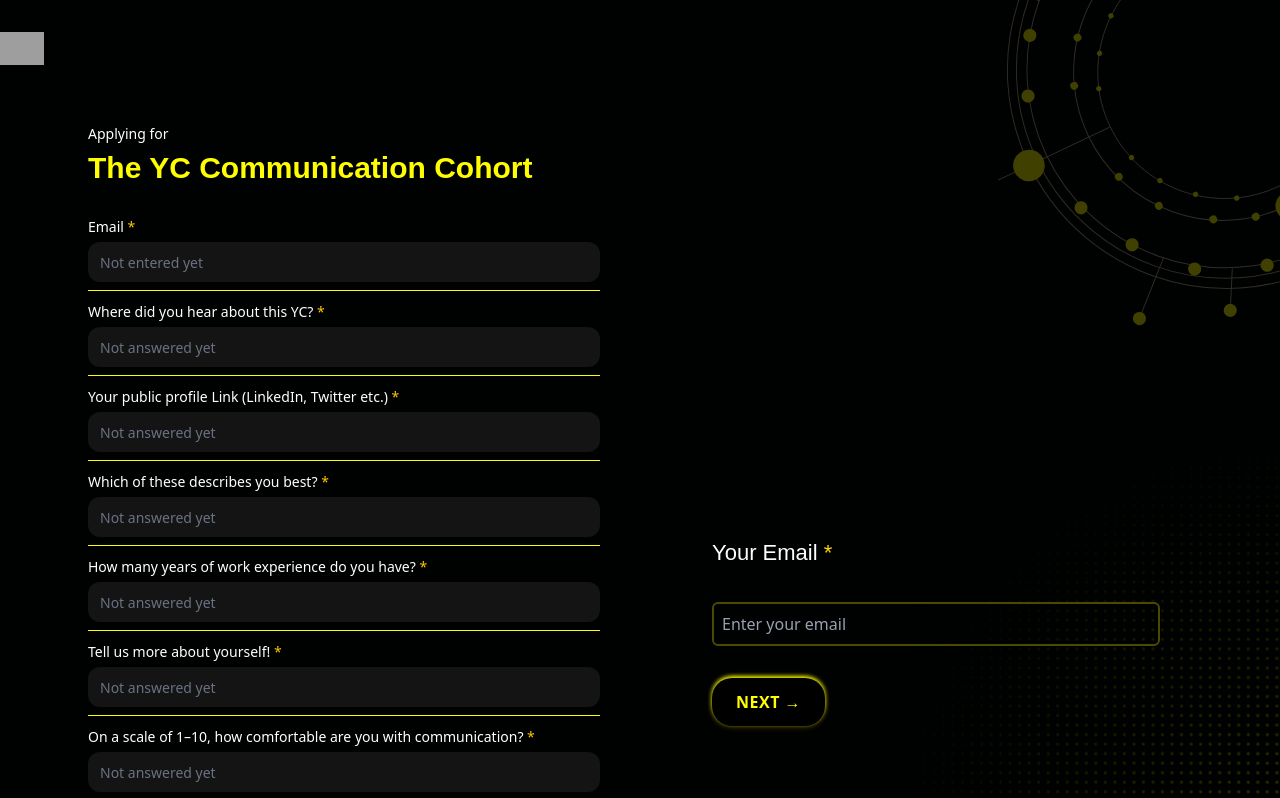
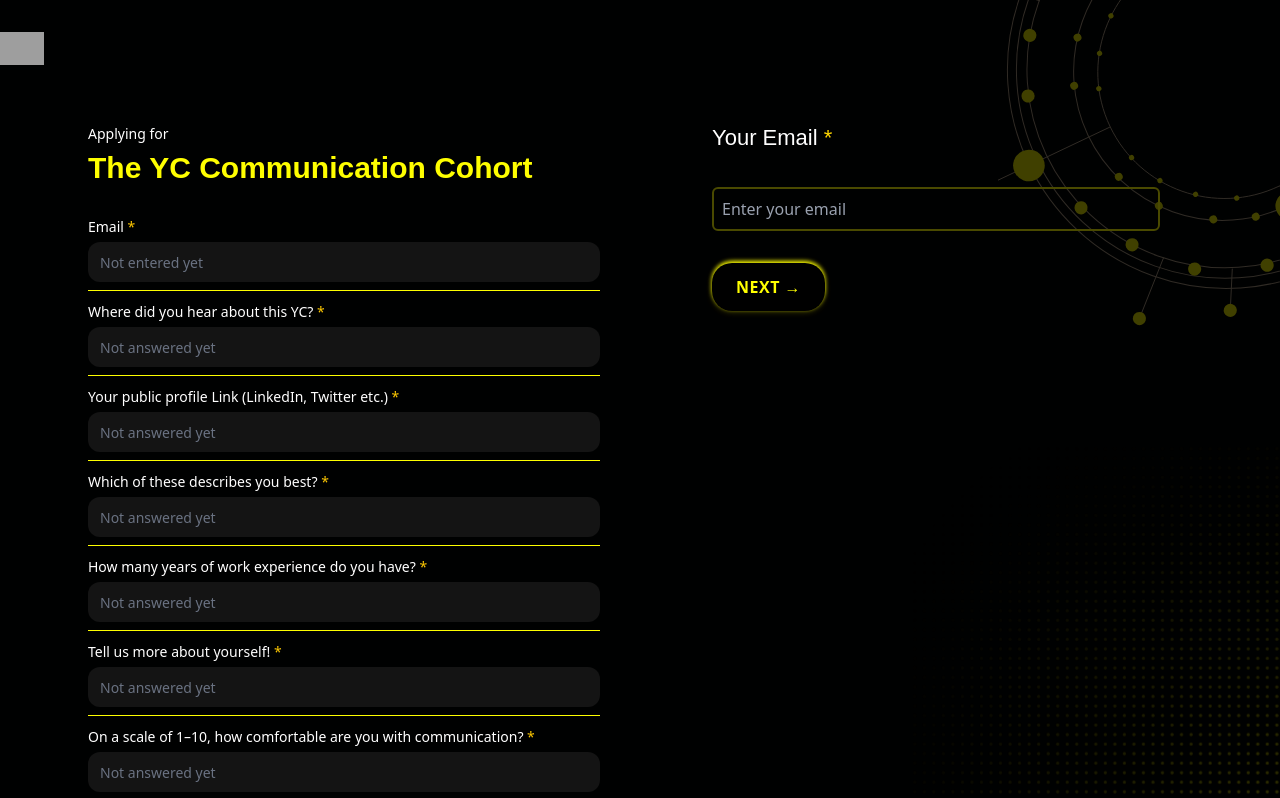
Before and after one commit to yapcapitalist/YC, a React (Vite) app: page /application-form in a window 1280 px wide. Shown: the top 798 px of the page. Built offline with nearby package versions, Linux system fonts and the light colour scheme; grey boxes are pictures that could not be loaded; a web font is replaced by a local one.

Commit message:
Update Question.jsx

```diff
--- a/src/components/Question.jsx
+++ b/src/components/Question.jsx
@@ -225,7 +225,9 @@ export default function ApplicationForm() {
                 <img src={BGillustrate} alt="" />
             </div>
 
-            <div className="flex flex-row p-6 gap-10 lg:gap-20 max-w-xl lg:max-w-6xl mx-auto min-h-screen items-center justify-center">
+            <div className=" flex flex-row p-6 gap-10 lg:gap-20 max-w-xl lg:max-w-6xl mx-auto
+  sm:min-h-screen sm:items-start sm:justify-start
+  min-h-[100dvh] items-center justify-center">
                 <div className="w-full lg:w-1/2 hidden sm:block">
                     <span className="!font-medium">Applying for</span>
                     <p className=" !font-bold !text-[#fefe00] !text-[30px] mb-4">The YC Communication Cohort</p>
```
